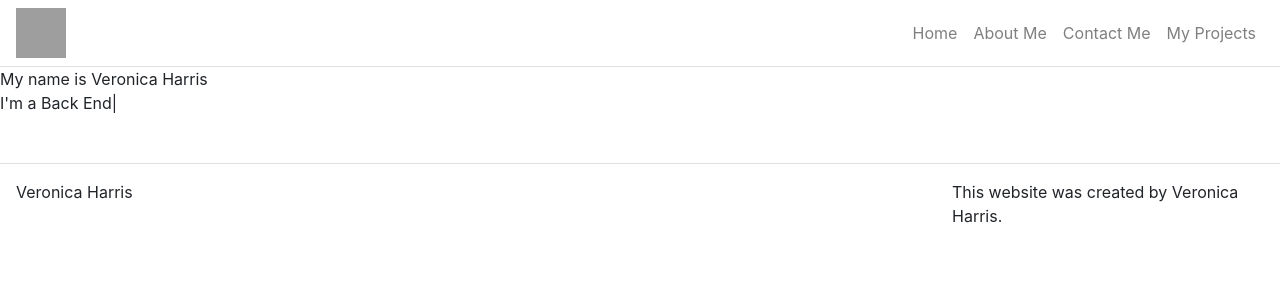
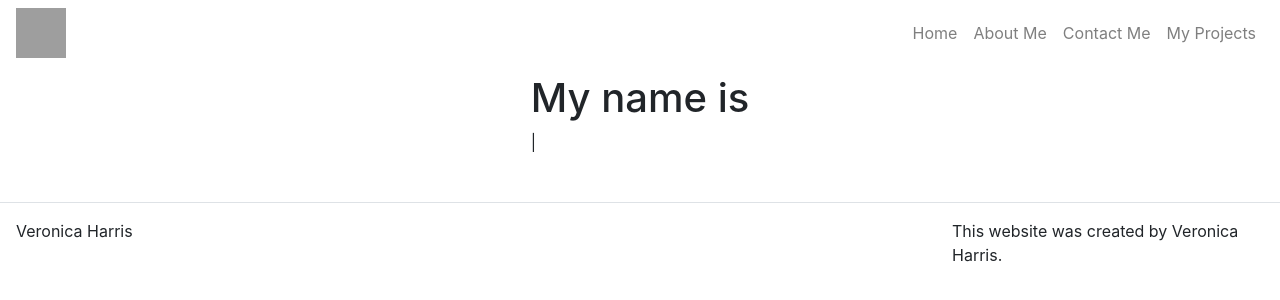
Before and after one commit to VHarris113/reactportfolio, a React (Create React App) app: page /#/ in a window 1280 px wide. Shown: the top 300 px of the page. Built offline with nearby package versions, Linux system fonts and the light colour scheme; grey boxes are pictures that could not be loaded.

Commit message:
fixed typo issue

```diff
--- a/src/App.css
+++ b/src/App.css
@@ -14,7 +14,7 @@
 }
 
 .App-header {
-  background-color: #282c34;
+  background-color: #0c0c0e;
   min-height: 100vh;
   display: flex;
   flex-direction: column;
--- a/src/App.js
+++ b/src/App.js
@@ -43,10 +43,11 @@ class App extends React.Component {
 
   render() {
     return (
+
       <Router basename="/">
         <Container className="p-0" fluid={true}>
 
-          <Navbar className="border-bottom" bg="transparent" expand="lg">
+          <Navbar bg="transparent" expand="lg">
             <Logo />
             <Navbar.Toggle aria-controls="navbar-toggle"/>
             <Navbar.Collapse id="navbar-toggle">
@@ -64,8 +65,9 @@ class App extends React.Component {
           <Route path="/myprojects" render={() => <ProjectPage title={this.state.contact.title} />} />
           <Route path="/contact" render={() => <ContactPage title={this.state.contact.title} />} />
 
-          <Footer />
+
         </Container>
+        <Footer />
       </Router>
     )
   }
--- a/src/pages/HomePage.js
+++ b/src/pages/HomePage.js
@@ -1,27 +1,27 @@
 import React from "react";
 import Typist from "react-typist";
 import "react-bootstrap";
-
-
+import Background from "../assets/img/techbackground.jpg"
+import "./home.css";
 // import Hero from "../components/Hero";
 
 function HomePage() {
     return (
-        <div>
+        <div className="homediv">
             <Typist>
-                    <span>Hello!</span>
-                <Typist.Backspace count={6} delay={500} />
-                    <span>My name is Veronica Harris</span>
-                    <br />
-                    <span>I'm a Back End Developer</span>
-                    <Typist.Backspace count={18} delay={200} />
-                    <span>Front End Developer</span>
-                    <Typist.Backspace count={19} delay={200} />
-                    <span>Data Analyst</span>
-                    <Typist.Backspace count={12} delay={200} />
-                    <span>Database Specialist</span>
-                    <Typist.Backspace count={19} delay={200} />
-                    <span>Full-Stack Web Developer</span>
+                    <h1>Hello!</h1>
+                    <Typist.Backspace count={6} delay={1000} />
+                    <h1>My name is Veronica Harris</h1>
+                    <Typist.Backspace count={26} delay={1000} />
+                    <h2>I'm a Back End Developer
+                    <Typist.Backspace count={18} delay={2000} />
+                    Front End Developer
+                    <Typist.Backspace count={19} delay={2000} />
+                    Data Analyst
+                    <Typist.Backspace count={12} delay={2000} />
+                    Database Specialist
+                    <Typist.Backspace count={19} delay={2000} />
+                    Full-Stack Web Developer</h2>
             </Typist>
 
         {/* <Hero title={props.title} subTitle={props.subTitle} text={props.text}/> */}
--- /dev/null
+++ b/src/pages/home.css
@@ -0,0 +1,13 @@
+h1 {
+    font-size: 5rem;
+}
+
+h2 {
+    font-size: 3rem;
+}
+
+.homediv {
+    display: flex;
+    justify-content: center;
+    align-items: center;
+}
```
Also changed, not shown: src/assets/gif/background.gif (deleted).
